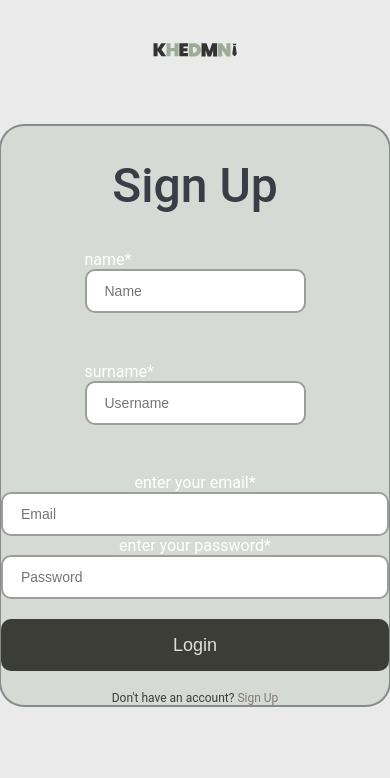
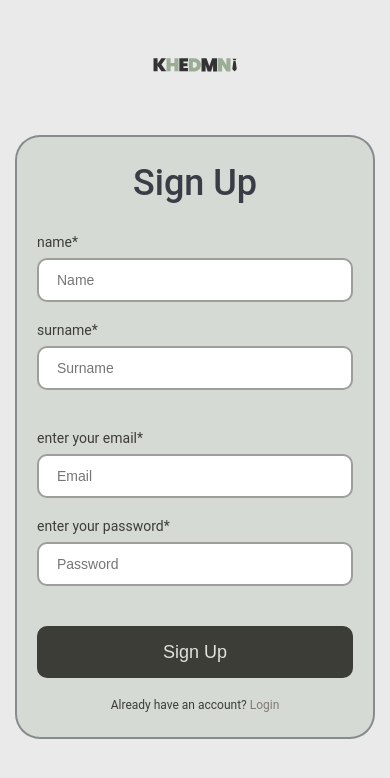
Before and after one commit to Djouriabd/khedmni-project, a React (Vite) app: page /signup in a window 390 px wide. Shown: the top 778 px of the page. Built offline with nearby package versions, Linux system fonts and the light colour scheme.

Commit message:
fix some errors + add path to login page + add responsive

```diff
--- a/src/components2/Signup.css
+++ b/src/components2/Signup.css
@@ -1,8 +1,20 @@
 
 .signup{
+    top: 0;
+    margin: 0;
+    padding: 20px;
     left: 0;
-    place-items: center;
-    margin-bottom: 50px;
+    display: flex;
+    flex-direction: column;
+    align-items: center;
+    min-height: 100vh;
+    box-sizing: border-box;
+}
+
+img{
+    width: auto;
+    height: 130px;
+    margin-bottom: 20px;
 }
 
 #hh{
@@ -12,21 +24,34 @@
     font-style: normal;
     font-weight: 500;
     line-height: normal;
-    white-space: nowrap;
-    margin-top: 31px;
-    margin-bottom: 36px;
+    margin: 0 0 40px 0;
 }
 
 .sign-form{
-    place-items: center;
+    padding: 30px 25px;
     display: flex;
     flex-direction: column;
-    width: 392px;
-    height: 583px;
-    flex-shrink: 0;
+    width: 100%;
+    max-width: 392px;
+    min-height: 583px;
     border-radius: 25px;
     border: 2px solid rgba(57, 62, 70, 0.50);
     background: rgba(156, 173, 150, 0.25);
+    box-sizing: border-box;
+}
+
+.form-group{
+    display: flex;
+    flex-direction: column;
+    width: 100%;
+    margin-bottom: 20px;
+}
+
+.name-row {
+    display: flex;
+    gap: 15px;
+    width: 100%;
+    margin-bottom: 20px;
 }
 
 .name{
@@ -34,3 +59,138 @@
     flex-direction: column;
     flex: 1;
 }
+
+.name label,
+.form-group label {
+    text-align: left;
+    color: #3C3D37;
+    font-size: 15px;
+    font-style: normal;
+    font-weight: 400;
+    line-height: normal;
+    margin-bottom: 8px;
+    align-self: flex-start;
+}
+
+.name input,
+.form-group input {
+    width: 100%;
+    height: 46px;
+    border-radius: 10px;
+    border: 2px solid rgba(60, 61, 55, 0.50);
+    background: #FFF;
+    padding: 0 18px;
+    box-sizing: border-box;
+    font-size: 14px;
+}
+
+.name input:focus,
+.form-group input:focus {
+    outline: none;
+    border-color: #3C3D37;
+}
+
+.submit{
+    color: #E0E1DD;
+    font-size: 20px;
+    font-style: normal;
+    font-weight: 400;
+    line-height: normal;
+    width: 100%;
+    height: 56px;
+    border-radius: 10px;
+    background: #3C3D37;
+    border: none;
+    cursor: pointer;
+    margin-top: 20px;
+    margin-bottom: 20px;
+    transition: background-color 0.3s ease;
+}
+
+.submit:hover {
+    background: #2a2b26;
+}
+
+.sign{
+    color: #3C3D37;
+    font-size: 12px;
+    font-style: normal;
+    font-weight: 400;
+    line-height: normal;
+    text-align: center;
+    margin: 0;
+}
+
+.sign a{
+    color: rgba(43, 27, 18, 0.50);
+    font-size: 12px;
+    font-style: normal;
+    font-weight: 400;
+    line-height: normal;
+    text-decoration: none;
+}
+
+.sign a:hover {
+    text-decoration: underline;
+}
+
+/* Mobile Responsive Design */
+@media (max-width: 480px) {
+    .signup {
+        padding: 15px;
+    }
+
+    .sign-form {
+        padding: 25px 20px;
+        max-width: 100%;
+        min-height: auto;
+    }
+
+    #hh {
+        font-size: 36px;
+        margin-bottom: 30px;
+    }
+
+    img {
+        height: 100px;
+    }
+
+    .name-row {
+        flex-direction: column;
+        gap: 0;
+    }
+
+    .name {
+        margin-bottom: 20px;
+    }
+
+    .name label,
+    .form-group label {
+        font-size: 14px;
+    }
+
+    .name input,
+    .form-group input {
+        height: 44px;
+        font-size: 14px;
+    }
+
+    .submit {
+        font-size: 18px;
+        height: 52px;
+    }
+}
+
+@media (max-width: 320px) {
+    .sign-form {
+        padding: 20px 15px;
+    }
+
+    #hh {
+        font-size: 32px;
+    }
+
+    img {
+        height: 80px;
+    }
+}
--- a/src/components2/Signup.jsx
+++ b/src/components2/Signup.jsx
@@ -1,5 +1,6 @@
 import logoKhedmni from '../assets/khdemni1.svg';
 import './Signup.css'
+import { Link } from 'react-router-dom'
 
 function Signup(){
 
@@ -8,20 +9,30 @@ function Signup(){
             <img src={logoKhedmni} alt="logo"/>
             <form className='sign-form'>
                 <h2 id='hh'>Sign Up</h2>
-                <div className='name'>
-                    <label htmlFor="email">name*</label>
-                    <input type="email" placeholder='Name'/>
+
+                <div className='name-row'>
+                    <div className='name'>
+                        <label htmlFor="name">name*</label>
+                        <input type="text" id="name" placeholder='Name'/>
+                    </div>
+                    <div className='name'>
+                        <label htmlFor="surname">surname*</label>
+                        <input type="text" id="surname" placeholder='Surname'/>
+                    </div>
                 </div>
-                <div className='name'>
-                    <label htmlFor="email">surname*</label>
-                    <input type="email" placeholder='Username'/>
+
+                <div className='form-group'>
+                    <label htmlFor="email">enter your email*</label>
+                    <input type="email" id="email" placeholder='Email'/>
                 </div>
-                <label htmlFor="email">enter your email*</label>
-                <input type="email" placeholder='Email'/>
-                <label htmlFor="email">enter your password*</label>
-                <input type="email" placeholder='Password'/>
-                <button type='submit' className='submit'>Login</button>
-                <p className='sign'>Don't have an account? <a href="#">Sign Up</a></p>
+
+                <div className='form-group'>
+                    <label htmlFor="password">enter your password*</label>
+                    <input type="password" id="password" placeholder='Password'/>
+                </div>
+
+                <button type='submit' className='submit'>Sign Up</button>
+                <p className='sign'>Already have an account? <Link to="/login">Login</Link></p>
             </form>
         </div>
     )
```
